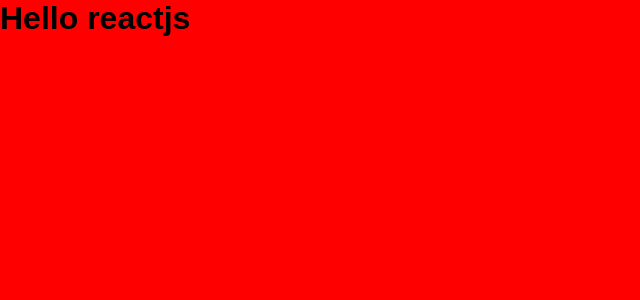
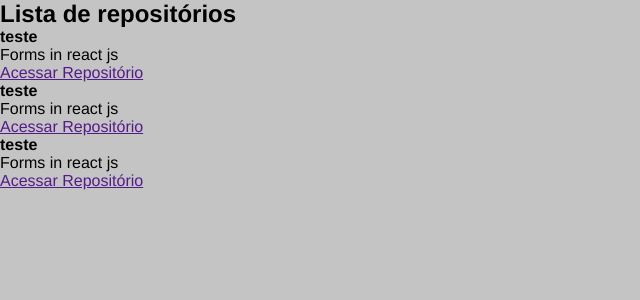
Before and after one commit to victor-magaldi/github-explorer, a React app: page / in a window 1280 px wide. Shown: the top 300 px of the page, without its empty margins (0-640 px from the left). Built offline with nearby package versions, Linux system fonts and the light colour scheme.

Commit message:
first Component

```diff
--- a/src/App.jsx
+++ b/src/App.jsx
@@ -1,5 +1,6 @@
+import { RepositoryList } from "./components/RepositoryList";
 import "./styles/global.scss";
 
 export function App() {
-    return <h1>Hello reactjs</h1>;
+    return <RepositoryList />;
 }
--- /dev/null
+++ b/src/components/RepositoryList.jsx
@@ -0,0 +1,24 @@
+export function RepositoryList() {
+    return (
+        <section className="respository-list">
+            <h1>Lista de repositórios</h1>
+            <ul>
+                <li>
+                    <strong>teste</strong>
+                    <p>Forms in react js</p>
+                    <a href="">Acessar Repositório</a>
+                </li>
+                <li>
+                    <strong>teste</strong>
+                    <p>Forms in react js</p>
+                    <a href="">Acessar Repositório</a>
+                </li>
+                <li>
+                    <strong>teste</strong>
+                    <p>Forms in react js</p>
+                    <a href="">Acessar Repositório</a>
+                </li>
+            </ul>
+        </section>
+    );
+}
--- a/src/styles/global.scss
+++ b/src/styles/global.scss
@@ -4,6 +4,7 @@
     padding: 0;
 }
 body {
-    font-family: Arial, Helvetica, sans-serif;
-    background-color: red;
+    font-family: "Helvetica Neue", Helvetica, sans-serif;
+    background-color: #c4c4c4;
+    font-size: 16px;
 }
```
